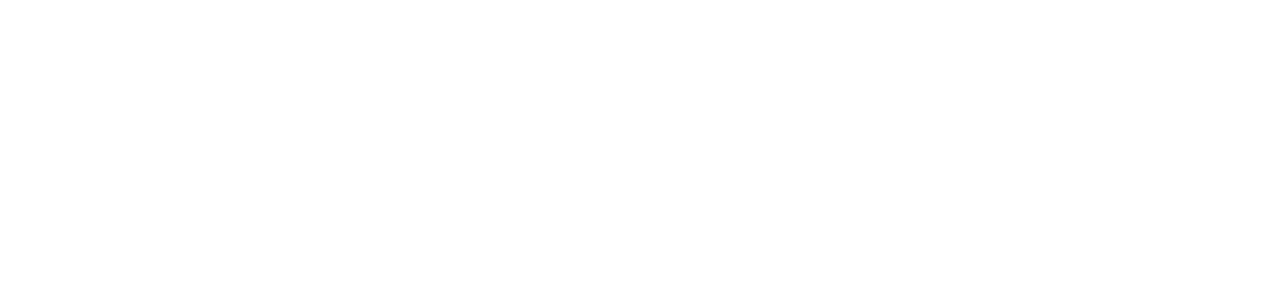
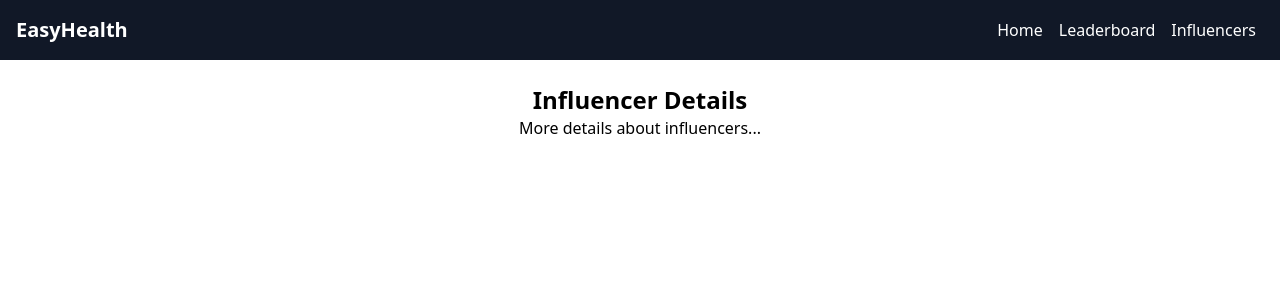
Before and after one commit to sphesihlemhlongo/easy-health.ai, a React (Create React App) app in the folder verify-influencers-admin-panel/: page /influencers in a window 1280 px wide. Before the commit this address had no page. Shown: the top 300 px of the page. Built offline with nearby package versions, Linux system fonts and the light colour scheme.

Commit message:
Test invisible Files and added more front end services

```diff
--- a/verify-influencers-admin-panel/src/App.js
+++ b/verify-influencers-admin-panel/src/App.js
@@ -1,18 +1,22 @@
-import { BrowserRouter as Router, Routes, Route } from "react-router-dom";
+// src/App.js
+import React from "react";
+import { BrowserRouter as Router, Route, Routes } from "react-router-dom";
+import Navbar from "./components/Navbar";
 import Home from "./pages/Home";
 import Leaderboard from "./pages/Leaderboard";
 import InfluencerDetails from "./pages/InfluencerDetails";
 
-function App() {
+const App = () => {
   return (
     <Router>
+      <Navbar />
       <Routes>
         <Route path="/" element={<Home />} />
         <Route path="/leaderboard" element={<Leaderboard />} />
-        <Route path="/influencer/:id" element={<InfluencerDetails />} />
+        <Route path="/influencers" element={<InfluencerDetails />} />
       </Routes>
     </Router>
   );
-}
+};
 
 export default App;
--- a/verify-influencers-admin-panel/src/components/Button.jsx
+++ b/verify-influencers-admin-panel/src/components/Button.jsx
@@ -0,0 +1,15 @@
+// src/components/Button.jsx
+import React from "react";
+
+const Button = ({ children, onClick, className }) => {
+  return (
+    <button
+      className={`px-4 py-2 text-white bg-blue-600 rounded-lg hover:bg-blue-700 transition ${className}`}
+      onClick={onClick}
+    >
+      {children}
+    </button>
+  );
+};
+
+export default Button;
--- a/verify-influencers-admin-panel/src/components/Navbar.jsx
+++ b/verify-influencers-admin-panel/src/components/Navbar.jsx
@@ -0,0 +1,18 @@
+// src/components/Navbar.jsx
+import React from "react";
+import { Link } from "react-router-dom";
+
+const Navbar = () => {
+  return (
+    <nav className="p-4 bg-gray-900 text-white flex justify-between items-center">
+      <h1 className="text-xl font-bold">EasyHealth</h1>
+      <div>
+        <Link className="mx-2" to="/">Home</Link>
+        <Link className="mx-2" to="/leaderboard">Leaderboard</Link>
+        <Link className="mx-2" to="/influencers">Influencers</Link>
+      </div>
+    </nav>
+  );
+};
+
+export default Navbar;
--- a/verify-influencers-admin-panel/src/pages/Home.jsx
+++ b/verify-influencers-admin-panel/src/pages/Home.jsx
@@ -0,0 +1,14 @@
+// src/pages/Home.jsx
+import React from "react";
+import Button from '../components/Button';
+
+const Home = () => {
+  return (
+    <div className="p-6 text-center">
+      <h2 className="text-2xl font-bold">Welcome to the App</h2>
+      <Button className="mt-4">Get Started</Button>
+    </div>
+  );
+};
+
+export default Home;
--- a/verify-influencers-admin-panel/src/pages/InfluencerDetails.jsx
+++ b/verify-influencers-admin-panel/src/pages/InfluencerDetails.jsx
@@ -0,0 +1,13 @@
+// src/pages/InfluencerDetails.jsx
+import React from "react";
+
+const InfluencerDetails = () => {
+  return (
+    <div className="p-6 text-center">
+      <h2 className="text-2xl font-bold">Influencer Details</h2>
+      <p>More details about influencers...</p>
+    </div>
+  );
+};
+
+export default InfluencerDetails;
--- a/verify-influencers-admin-panel/src/pages/Leaderboard.jsx
+++ b/verify-influencers-admin-panel/src/pages/Leaderboard.jsx
@@ -0,0 +1,13 @@
+// src/pages/Leaderboard.jsx
+import React from "react";
+
+const Leaderboard = () => {
+  return (
+    <div className="p-6 text-center">
+      <h2 className="text-2xl font-bold">Leaderboard</h2>
+      <p>Coming soon...</p>
+    </div>
+  );
+};
+
+export default Leaderboard;
```
Also changed, not shown: verify-influencers-admin-panel/src/services/api.js (added), verify-influencers-admin-panel/src/utils/claimUtils.js (added), 2 other files (tests, documents, lock files or other folders).
